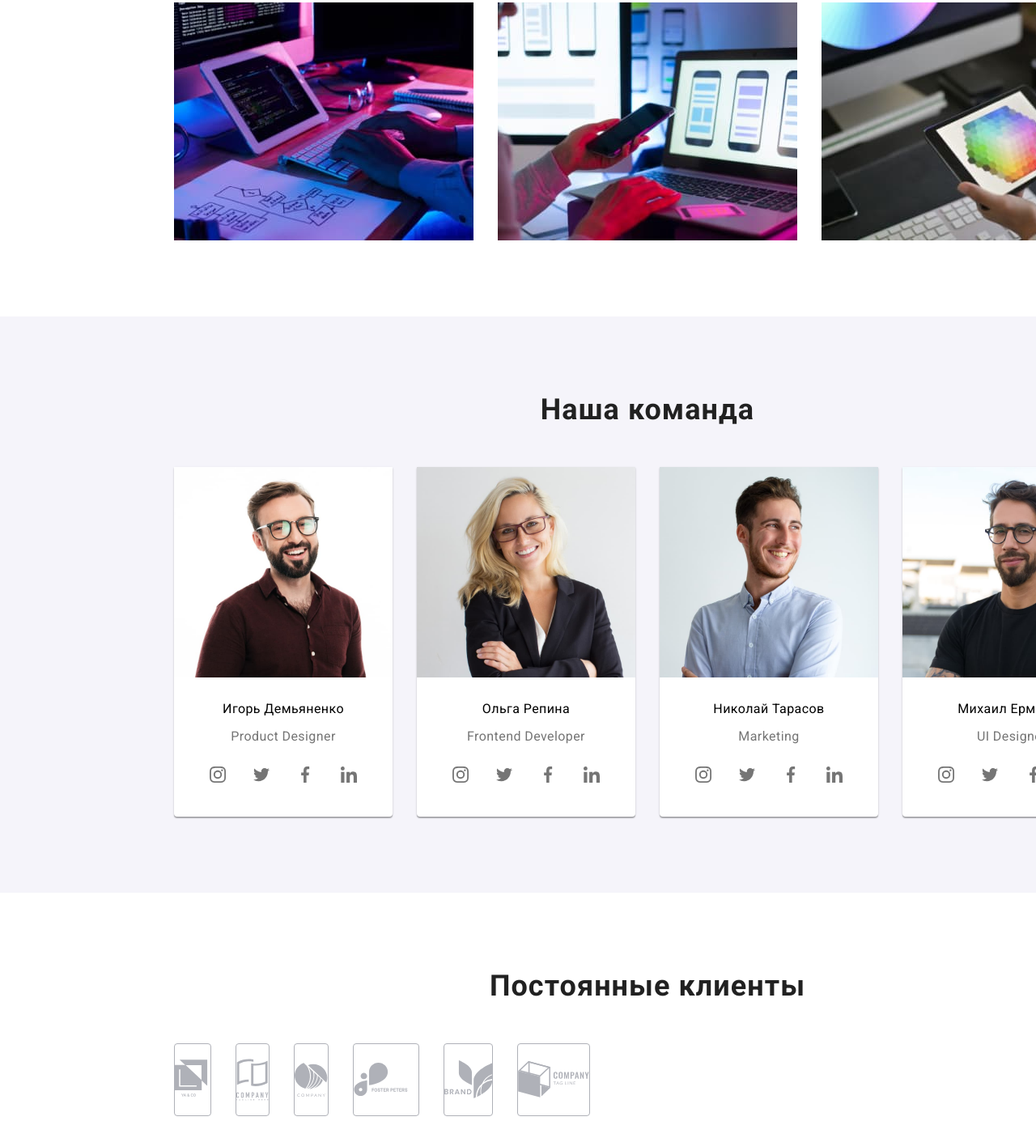
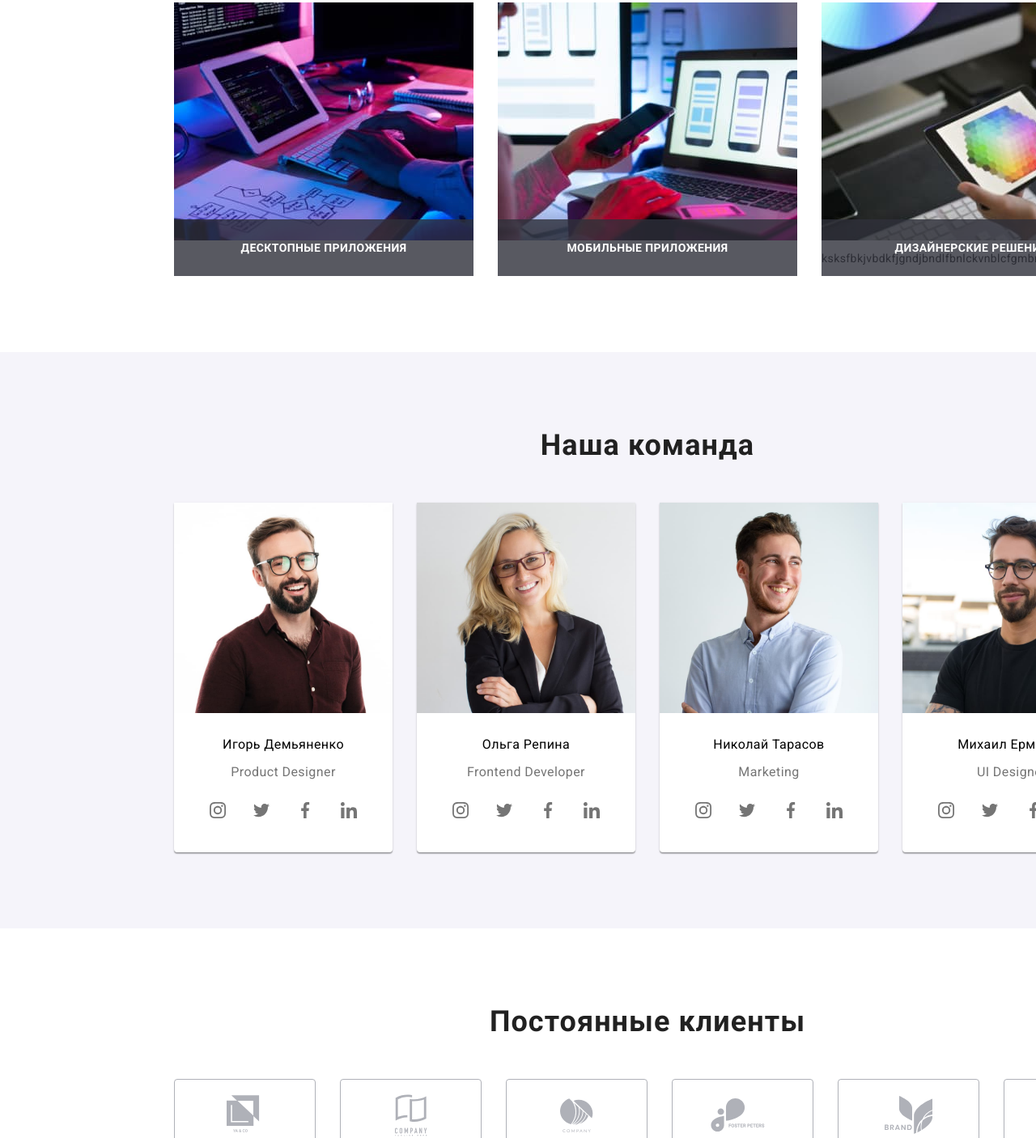
Before and after one commit to VitaliaG/goit-markup-hw-05, a plain HTML site: page index.html in a window 1280 px wide. Shown: the part 1394-2800 px from the top of the page at 81% size. Drawn offline with nearby package versions, Linux system fonts and the light colour scheme.

Commit message:
немного изменений

```diff
--- a/css/styles.css
+++ b/css/styles.css
@@ -129,7 +129,7 @@ img {
   display: flex;
   margin-top: 0;
   margin-bottom: 0;
-  /* margin-left: 320px; */
+  align-items: center;
 }
 
 .contact-item {
@@ -307,10 +307,34 @@ img {
 
 .doing-item {
   width: calc((100%-30px * 2) / 3);
+  position: relative;
 }
 
 .doing-item:not(:nth-child(3n)) {
   margin-right: 30px;
+}
+
+/* .doing-img {
+  position: relative;
+} */
+
+.doing-title {
+  position: absolute;
+  bottom: 0;
+  left: 0;
+  width: 100%;
+  margin: 0;
+  padding-top: 27px;
+  padding-bottom: 27px;
+  font-style: normal;
+  font-weight: bold;
+  font-size: 14px;
+  line-height: 16px;
+  text-align: center;
+  letter-spacing: 0.03em;
+  text-transform: uppercase;
+  color: var(--white-color);
+  background: rgba(47, 48, 58, 0.8);
 }
 
 .team {
@@ -420,29 +444,28 @@ img {
 }
 
 .customer-item {
-  display: flex;
-  align-items: center;
-  justify-content: center;
   width: calc((100%-30px * 5) / 6);
   height: 90px;
-  border: 1px solid var(--main-icons-color);
-  border-radius: 4px;
 }
 
-.customer-item:hover,
+/* .customer-item:hover,
 .customer-item:focus {
   border-color: var(--accent-color);
-}
+} */
 
 .customer-item:not(:nth-child(6n)) {
   margin-right: 30px;
 }
 
 .customer-link {
-  display: inline-flex;
+  display: flex;
+  align-items: center;
+  justify-content: center;
+  width: 175px;
+  height: 90px;
   fill: var(--main-icons-color);
-  /* align-items: center;
-  justify-content: center; */
+  border: 1px solid var(--main-icons-color);
+  border-radius: 4px;
 }
 
 .customer-link:hover,
--- a/index.html
+++ b/index.html
@@ -23,15 +23,15 @@
       <div class="conteiner flexbox">
         <nav class="header-nav">
           <a class="company-logo" href="./index.html"
-            ><span class="logo-web">Web</span>Studio
-          </a>
+            ><span class="logo-web">Web</span>Studio</a
+          >
 
           <ul class="nav-link-list">
             <li class="nav-item">
-              <a class="nav-link" href="./index.html"> Студия</a>
+              <a class="nav-link" href="./index.html">Студия</a>
             </li>
             <li class="nav-item">
-              <a class="nav-link" href="./portfolio.html"> Портфолио</a>
+              <a class="nav-link" href="./portfolio.html">Портфолио</a>
             </li>
             <li class="nav-item"><a class="nav-link" href="">Контакты</a></li>
           </ul>
@@ -60,10 +60,8 @@
 
     <main class="main-content">
       <section class="section-hero">
-        <!-- <div class="conteiner"> -->
         <h1 class="title-hero">Эффективные решения для вашего бизнеса</h1>
         <button type="button" class="btn">Заказать услугу</button>
-        <!-- </div> -->
       </section>
 
       <!--Studio strong sides-->
@@ -132,6 +130,7 @@
                 width="370"
                 alt="услуги-html/css"
               />
+              <h3 class="doing-title">Десктопные приложения</h3>
             </li>
             <li class="doing-item">
               <img
@@ -139,13 +138,19 @@
                 width="370"
                 alt="услуги-програмирования"
               />
+              <h3 class="doing-title">Мобильные приложения</h3>
             </li>
             <li class="doing-item">
-              <img
-                src="./img/img-studio/design.jpg"
-                width="370"
-                alt="услуги-дизайна"
-              />
+              <div class="">
+                <img
+                  src="./img/img-studio/design.jpg"
+                  width="370"
+                  alt="услуги-дизайна"
+                />
+                <h3 class="doing-title">Дизайнерские решения</h3>
+              </div>
+
+              <p>ksksfbkjvbdkfjgndjbndlfbnlckvnblcfgmbn</p>
             </li>
           </ul>
         </div>
```
Also changed, not shown: portfolio.html (+3 -2 lines).
